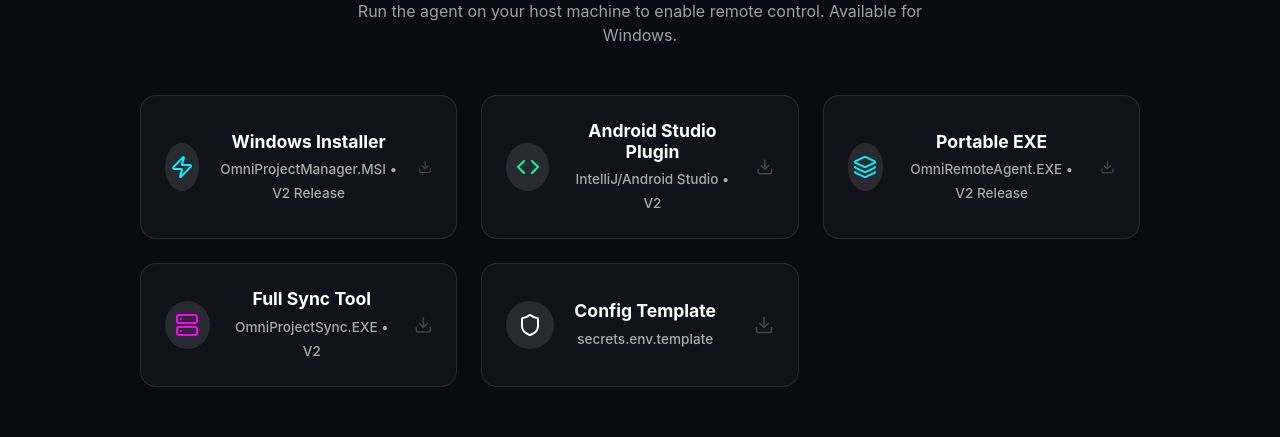
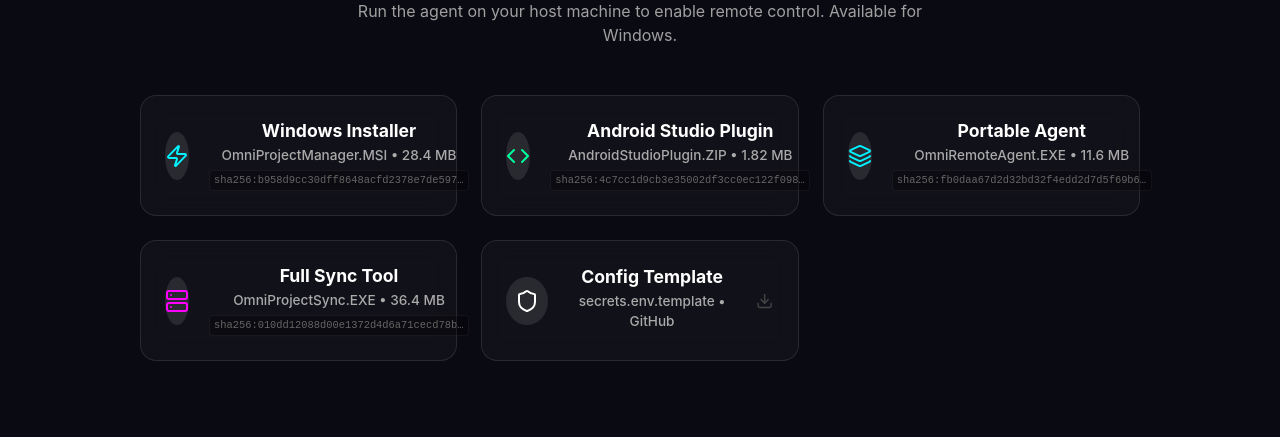
Before and after one commit to DamienLove/damiennichols.com, a React (Vite) app: page /omni-remote in a window 1280 px wide. Shown: the part 1040-1477 px from the top of the page. Built offline with nearby package versions, Linux system fonts and the light colour scheme; no server answers.

Commit message:
Finalize OmniRemote downloads, update UC4E link, and improve glassmorphism transparency for better background visibility

```diff
--- a/src/pages/Home.jsx
+++ b/src/pages/Home.jsx
@@ -168,12 +168,12 @@
           font-weight: 500;
           color: rgba(255, 255, 255, 0.9);
           text-shadow: 0 1px 2px rgba(0,0,0,0.8);
-          background: rgba(0, 0, 0, 0.4);
-          backdrop-filter: blur(8px);
-          -webkit-backdrop-filter: blur(8px);
+          background: rgba(0, 0, 0, 0.45);
+          backdrop-filter: blur(12px);
+          -webkit-backdrop-filter: blur(12px);
           padding: 1rem;
           border-radius: 12px;
-          border: 1px solid rgba(255, 255, 255, 0.1);
+          border: 1px solid rgba(255, 255, 255, 0.12);
         }
 
         .hero-cta {
--- a/src/pages/OmniRemote.jsx
+++ b/src/pages/OmniRemote.jsx
@@ -42,7 +42,7 @@
             transition={{ delay: 0.6 }}
           >
             <a href="https://github.com/DamienLove/ProjectManagerApp/releases/download/V2/OmniProjectRemote.APK" className="btn btn-primary glow-effect">
-              <Download size={20} /> Download APK
+              <Download size={20} /> Download APK (17.2 MB)
             </a>
             <a href="#features" className="btn btn-outline">
               Learn More
@@ -81,7 +81,8 @@
               <div className="dl-icon"><Zap size={24} /></div>
               <div className="dl-info">
                 <h4>Windows Installer</h4>
-                <span>OmniProjectManager.MSI • V2 Release</span>
+                <span>OmniProjectManager.MSI • 28.4 MB</span>
+                <code className="sha-text">sha256:b958d9cc30dff8648acfd2378e7de59778ed74b954a3eac675e426a26abffc61</code>
               </div>
               <Download size={20} className="dl-arrow" />
             </motion.a>
@@ -97,7 +98,8 @@
               <div className="dl-icon" style={{ color: '#00ff9d' }}><Code size={24} /></div>
               <div className="dl-info">
                 <h4>Android Studio Plugin</h4>
-                <span>IntelliJ/Android Studio • V2</span>
+                <span>AndroidStudioPlugin.ZIP • 1.82 MB</span>
+                <code className="sha-text">sha256:4c7cc1d9cb3e35002df3cc0ec122f09801a50486b8aba799f72bea1802958ad2</code>
               </div>
               <Download size={20} className="dl-arrow" />
             </motion.a>
@@ -112,8 +114,9 @@
             >
               <div className="dl-icon"><Layers size={24} /></div>
               <div className="dl-info">
-                <h4>Portable EXE</h4>
-                <span>OmniRemoteAgent.EXE • V2 Release</span>
+                <h4>Portable Agent</h4>
+                <span>OmniRemoteAgent.EXE • 11.6 MB</span>
+                <code className="sha-text">sha256:fb0daa67d2d32bd32f4edd2d7d5f69b68a46cb77e9b648539881ca4e31426112</code>
               </div>
               <Download size={20} className="dl-arrow" />
             </motion.a>
@@ -129,22 +132,24 @@
               <div className="dl-icon" style={{ color: '#ff00ff' }}><Server size={24} /></div>
               <div className="dl-info">
                 <h4>Full Sync Tool</h4>
-                <span>OmniProjectSync.EXE • V2</span>
+                <span>OmniProjectSync.EXE • 36.4 MB</span>
+                <code className="sha-text">sha256:010dd12088d00e1372d4d6a71cecd78ba4f87df129da8a93a5e54604e5d7d48a</code>
               </div>
               <Download size={20} className="dl-arrow" />
             </motion.a>
 
-            {/* Config Template (hosted locally) */}
+            {/* Config Template */}
             <motion.a
-              href="/downloads/omniremote/secrets.env.template"
-              download
+              href="https://github.com/DamienLove/ProjectManagerApp/releases/download/V2/secrets.env.template"
+              target="_blank"
+              rel="noopener noreferrer"
               className="download-card glass-panel"
               whileHover={{ scale: 1.02, borderColor: '#fff' }}
             >
               <div className="dl-icon" style={{ color: '#fff' }}><Shield size={24} /></div>
               <div className="dl-info">
                 <h4>Config Template</h4>
-                <span>secrets.env.template</span>
+                <span>secrets.env.template • GitHub</span>
               </div>
               <Download size={20} className="dl-arrow" />
             </motion.a>
@@ -439,16 +444,18 @@
         }
 
         .glass-panel {
-          background: rgba(255, 255, 255, 0.02);
-          border: 1px solid rgba(255, 255, 255, 0.05);
+          background: rgba(0, 0, 0, 0.4);
+          border: 1px solid rgba(255, 255, 255, 0.1);
           padding: 2rem;
           border-radius: 16px;
           transition: transform 0.3s ease, border-color 0.3s ease;
+          backdrop-filter: blur(12px);
+          -webkit-backdrop-filter: blur(12px);
         }
 
         .glass-panel:hover {
           border-color: var(--cyan);
-          background: rgba(255, 255, 255, 0.04);
+          background: rgba(0, 0, 0, 0.5);
         }
 
         .card-icon-wrapper {
@@ -549,6 +556,22 @@
         .dl-info span {
             font-size: 0.85rem;
             color: #aaa;
+            display: block;
+            margin-bottom: 4px;
+        }
+
+        .sha-text {
+            font-size: 0.65rem;
+            color: #666;
+            background: rgba(0,0,0,0.3);
+            padding: 2px 4px;
+            border-radius: 4px;
+            display: block;
+            max-width: 250px;
+            overflow: hidden;
+            text-overflow: ellipsis;
+            white-space: nowrap;
+            border: 1px solid rgba(255,255,255,0.05);
         }
 
         .dl-arrow {
--- a/src/styles/components.css
+++ b/src/styles/components.css
@@ -68,9 +68,10 @@
 
 /* Card Styles */
 .glass-card {
-  background: var(--glass-bg, rgba(20, 20, 20, 0.7));
-  backdrop-filter: blur(10px);
-  border: 1px solid var(--glass-border, rgba(255, 255, 255, 0.1));
+  background: var(--glass-bg, rgba(0, 0, 0, 0.45));
+  backdrop-filter: blur(12px);
+  -webkit-backdrop-filter: blur(12px);
+  border: 1px solid var(--glass-border, rgba(255, 255, 255, 0.12));
   border-radius: 16px;
   padding: 2rem;
   transition: all 0.3s ease;
--- a/src/styles/theme.css
+++ b/src/styles/theme.css
@@ -1,8 +1,8 @@
 :root {
     /* Colors - Premium Dark Theme */
-    --color-background: #0a0a0a;
-    --color-surface: #1a1a1a;
-    --color-surface-hover: #252525;
+    --color-background: rgba(10, 10, 10, 0.5);
+    --color-surface: rgba(26, 26, 26, 0.4);
+    --color-surface-hover: rgba(37, 37, 37, 0.6);
     --color-text: #e0e0e0;
     --color-text-muted: #a0a0a0;
     --color-primary: #646cff;
@@ -10,11 +10,11 @@
     --color-primary-hover: #535bf2;
     --color-accent: #00bcd4;
     /* Cyan accent */
-    --color-border: #333333;
+    --color-border: rgba(255, 255, 255, 0.1);
 
     /* HSL variations for glassmorphism */
-    --glass-bg: hsla(0, 0%, 10%, 0.7);
-    --glass-border: hsla(0, 0%, 100%, 0.1);
+    --glass-bg: rgba(0, 0, 0, 0.45);
+    --glass-border: rgba(255, 255, 255, 0.12);
 
     /* Typography */
     --font-family-body: 'Inter', system-ui, Avenir, Helvetica, Arial, sans-serif;
```
